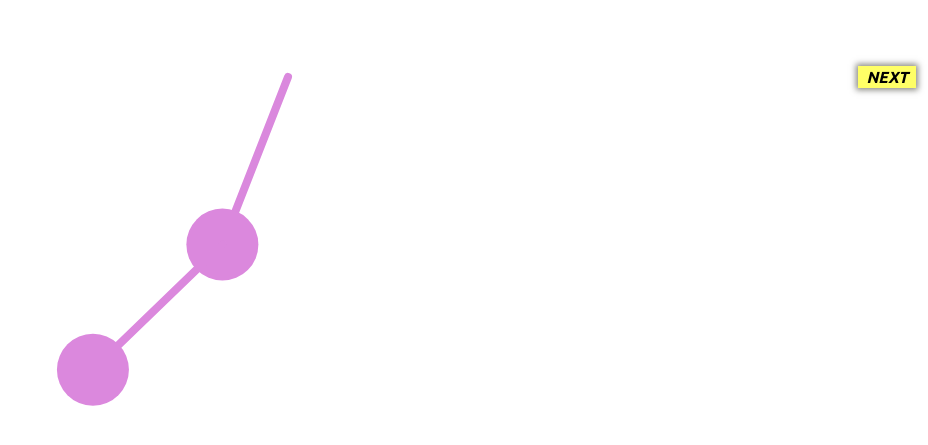
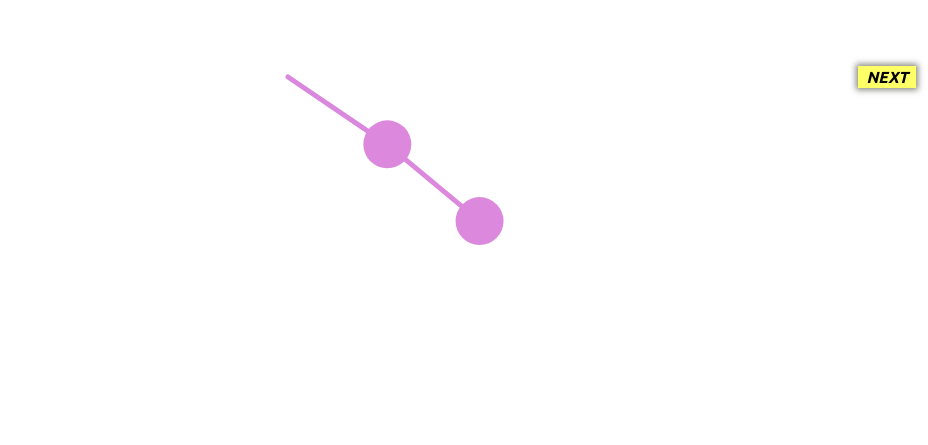
Before and after one commit to rileyjshaw/nature-of-code, a plain HTML site: page 1.html in a window 1280 px wide. Shown: the part 323-768 px from the top of the page, without its empty margins (352-1280 px from the left). Drawn offline with Linux system fonts and the light colour scheme.

Commit message:
Update 2015-02-11T22:19:13.719Z

```diff
--- a/demos/double pendulum.js
+++ b/demos/double pendulum.js
@@ -1,6 +1,6 @@
 (function (exports) {
-  var ARM_LENGTH = 180;
-  var MASS = 36;
+  var ARM_LENGTH = 120;
+  var MASS = 24;
   var GRAVITY = 9.81;
   var FRICTION = 0.995;
 
@@ -55,7 +55,7 @@
     },
     {
       armLength: ARM_LENGTH,
-      radius: MASS
+      radius: MASS,
     }
   );
 
@@ -71,7 +71,7 @@
       p2.anchor = p1;
       p2.angle = 120;
 
-      ctx.lineWidth = 8;
+      ctx.lineWidth = 5;
       ctx.lineCap = 'round';
 
       scene.entities.push(p1);
--- a/util.js
+++ b/util.js
@@ -15,31 +15,6 @@
 
   var height = window.innerHeight;
   var width = document.documentElement.clientWidth;
-
-	function createCanvas () {
-		var canvas = document.createElement('canvas');
-		var ctx = canvas.getContext('2d');
-
-		// Creates a dummy canvas to test device's pixel ratio
-		ratio = (function () {
-			var ctx = document.createElement('canvas').getContext('2d');
-			var dpr = window.devicePixelRatio || 1;
-			var bsr = ctx.webkitBackingStorePixelRatio ||
-			          ctx.mozBackingStorePixelRatio ||
-			          ctx.msBackingStorePixelRatio ||
-			          ctx.oBackingStorePixelRatio ||
-			          ctx.backingStorePixelRatio || 1;
-			return dpr / bsr;
-		})();
-
-		canvas.width = width * ratio;
-		canvas.height = height * ratio;
-		canvas.style.width = width + 'px';
-		canvas.style.height = height + 'px';
-
-		document.body.appendChild(canvas);
-		return canvas;
-	}
 
   function Vector (x, y) {
     this.x = x;
@@ -128,9 +103,12 @@
     return Entity;
   }
 
-	function Scene (stepFn, init, entityCap) {
+  function Scene (stepFn, init, entityCap, listeners) {
     var self = this;
-		var canvas = createCanvas();
+    var canvas = document.createElement('canvas');
+    canvas.height = height;
+    canvas.width = width;
+    document.body.appendChild(canvas);
 
     stepFn = stepFn || function () {};
 
@@ -145,15 +123,40 @@
       window.requestAnimationFrame(loop);
     };
 
+    function relativeCoords (e) {
+      var totalOffsetX = 0;
+      var totalOffsetY = 0;
+      var currentElement = canvas;
+
+      do {
+        totalOffsetX += currentElement.offsetLeft - currentElement.scrollLeft;
+        totalOffsetY += currentElement.offsetTop - currentElement.scrollTop;
+        currentElement = currentElement.offsetParent;
+      } while (currentElement);
+
+      var canvasX = e.pageX - totalOffsetX;
+      var canvasY = e.pageY - totalOffsetY;
+
+      return [canvasX, canvasY];
+    }
+
     self.age = 0;
     self.entities = [];
-		self.canvas = canvas;
     self.ctx = canvas.getContext('2d');
     self.height = canvas.height;
     self.width = canvas.width;
 
     if (init) init(self);
     if (entityCap) self.entityCap = entityCap;
+    if (listeners) {
+      Object.keys(listeners).forEach(function (key) {
+        if (key === 'mouse') {
+          canvas.addEventListener('mousemove', function (e) {
+            listeners.mouse.apply(self, relativeCoords(e || window.event));
+          }, false);
+        } else canvas.addEventListener(key, listeners[key], false);
+      });
+    }
 
     window.requestAnimationFrame(loop);
   }
```
Also changed, not shown: demos/pendulum.js (+4 -4 lines), demos/balls.js (indentation only), demos/double pendulum.min.js, demos/pendulum.min.js, demos/streaks.js (indentation only), styles.css (indentation only). Lines whose indentation alone changed are shown as unchanged.
